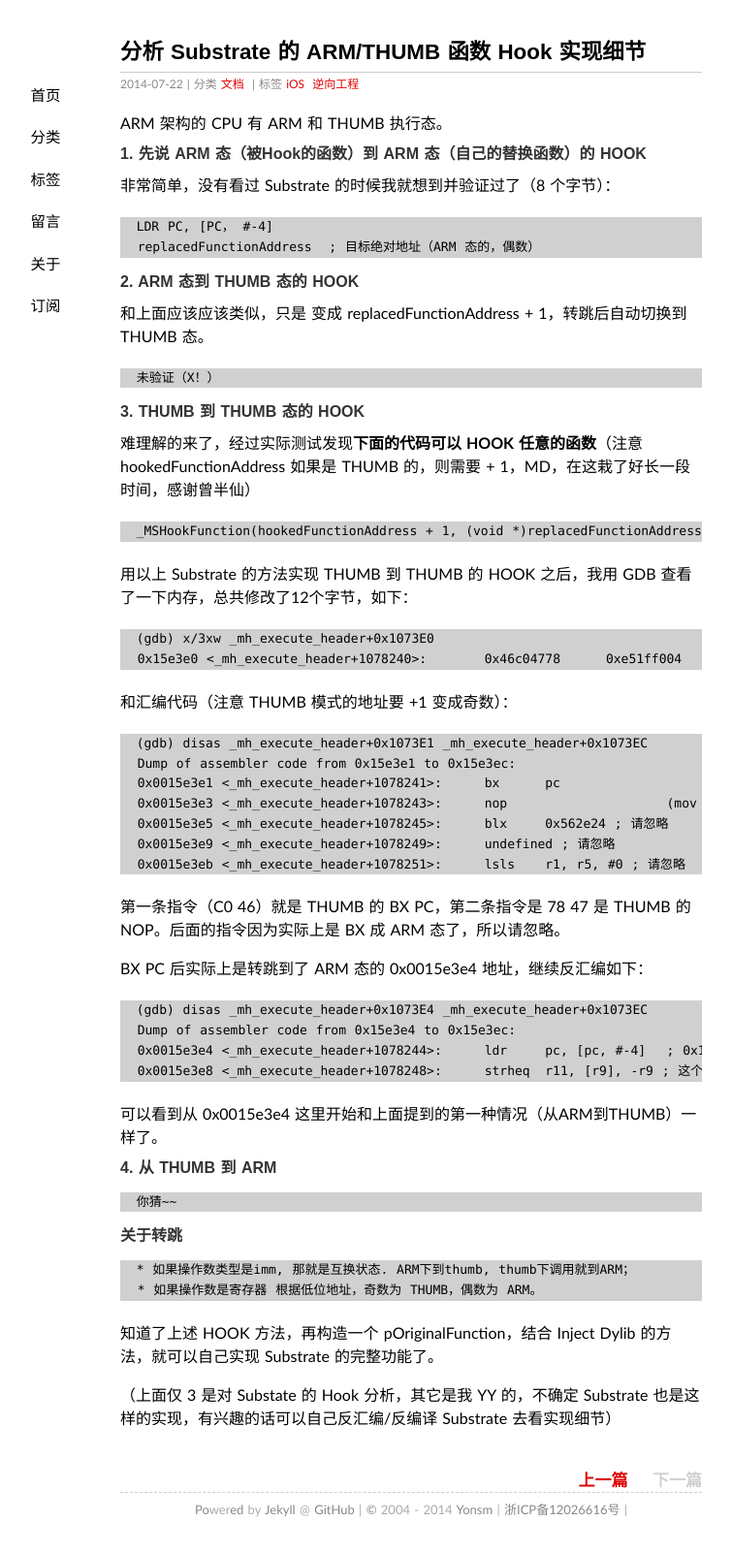
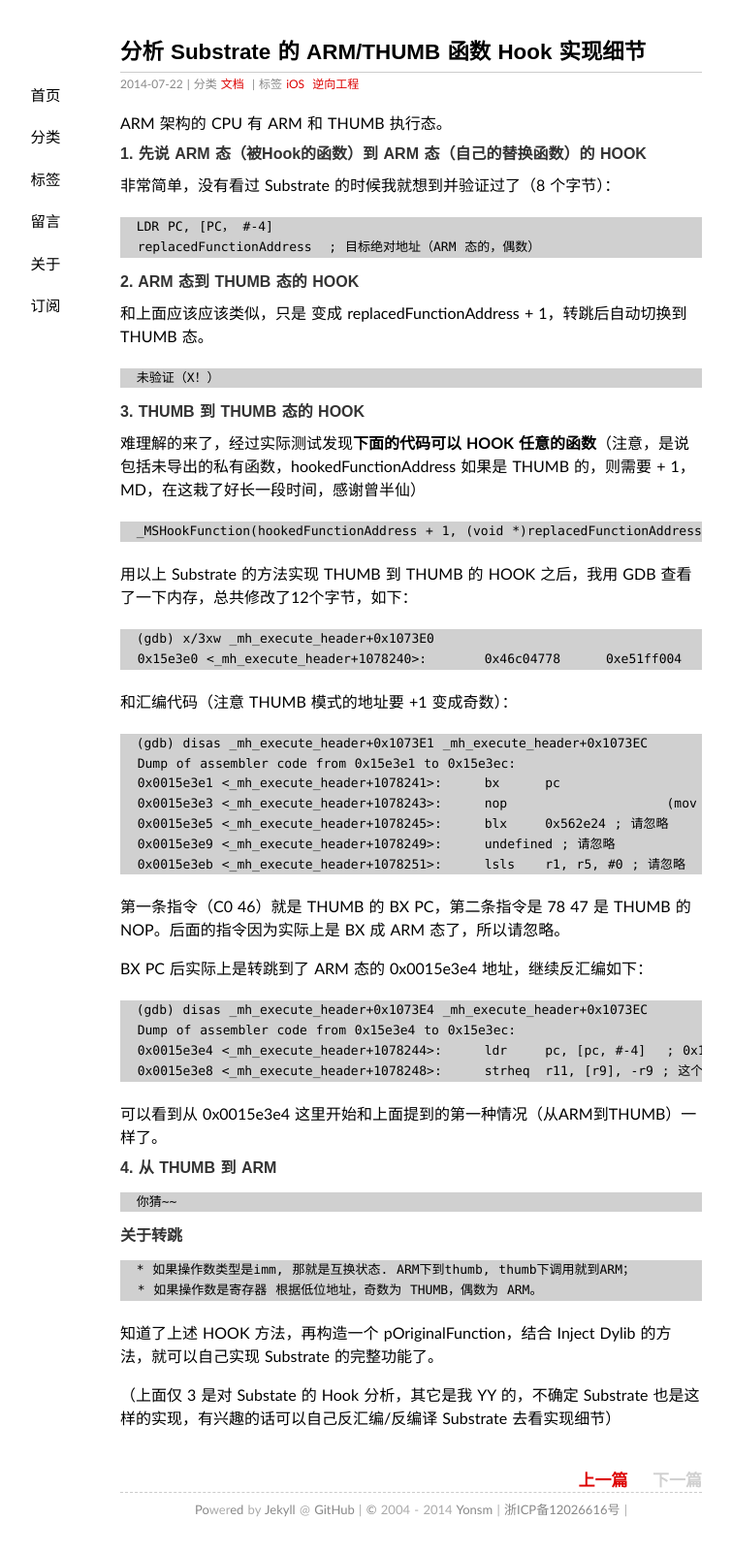
Before and after one commit to Yonsm/Yonsm.github.io, a Jekyll site: the page built from _posts/2014-07-12-armhook.md, in a window 1280 px wide. Shown: the whole page at 97% size, without its empty margins (216-971 px from the left). Built offline with Jekyll 4.4.1, drawn with Linux system fonts in a browser that asks for light colours; some web fonts are replaced; Markdown is read by kramdown in place of the engine named in the settings; comment, search, counter and statistics services are not loaded.

Commit message:
Update 2014-07-12-armhook.md

```diff
--- a/_posts/2014-07-12-armhook.md
+++ b/_posts/2014-07-12-armhook.md
@@ -23,7 +23,7 @@ ARM 架构的 CPU 有 ARM 和 THUMB 执行态。
 
 ####3. THUMB 到 THUMB 态的 HOOK
 
-  难理解的来了，经过实际测试发现**下面的代码可以 HOOK 任意的函数**（注意 hookedFunctionAddress 如果是 THUMB 的，则需要 + 1，MD，在这栽了好长一段时间，感谢曾半仙）
+  难理解的来了，经过实际测试发现**下面的代码可以 HOOK 任意的函数**（注意，是说包括未导出的私有函数，hookedFunctionAddress 如果是 THUMB 的，则需要 + 1，MD，在这栽了好长一段时间，感谢曾半仙）
 
       _MSHookFunction(hookedFunctionAddress + 1, (void *)replacedFunctionAddress, (void **)&pOriginalFunction);
 
```
